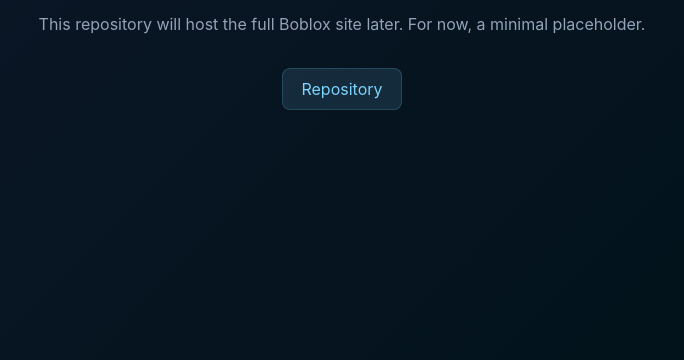
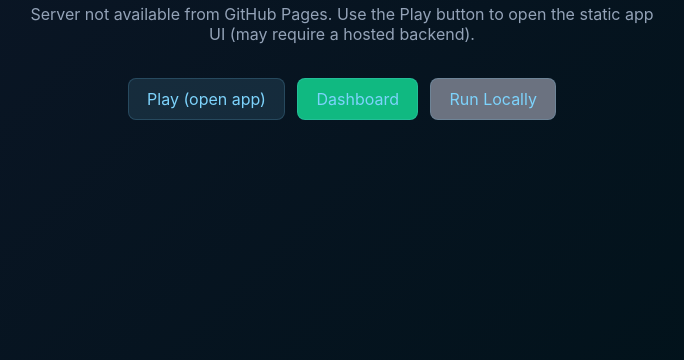
Before and after one commit to scriptlordguy/scriptlordguy.github.io, a website: page index.html in a window 1280 px wide. Shown: the part 440-800 px from the top of the page, without its empty margins (298-982 px from the left). Drawn offline with Linux system fonts and the light colour scheme; no server answers.

Commit message:
chore(ui): replace placeholder with launcher and health probe; add play/dashboard links

```diff
--- a/index.html
+++ b/index.html
@@ -12,9 +12,37 @@
     <main class="center">
       <img src="/assets/favicon.svg" alt="logo" class="logo" />
       <h1>Boblox</h1>
-      <p class="tag">Coming soon — site under construction.</p>
-      <p class="muted">This repository will host the full Boblox site later. For now, a minimal placeholder.</p>
-      <a class="cta" href="https://github.com/scriptlordguy/scriptlordguy.github.io">Repository</a>
+      <p class="tag">Play now — launching app...</p>
+      <p class="muted" id="status">Checking server availability...</p>
+      <div id="actions" style="display:none; margin-top:12px">
+        <a class="cta" id="play" href="/auth.html">Play (open app)</a>
+        <a class="cta" href="/dashboard.html" style="background:#10b981;margin-left:8px">Dashboard</a>
+        <a class="cta" href="/README.md" style="background:#6b7280;margin-left:8px">Run Locally</a>
+      </div>
     </main>
+    <script>
+      // Try to detect if the backend is live at this origin; if so, redirect to the app dashboard
+      const statusEl = document.getElementById('status');
+      const actions = document.getElementById('actions');
+
+      const tryHealth = async () => {
+        try {
+          const controller = new AbortController();
+          const id = setTimeout(()=>controller.abort(), 2000);
+          const r = await fetch('/health',{signal:controller.signal});
+          clearTimeout(id);
+          if(r.ok) {
+            statusEl.textContent = 'Server available — redirecting to Dashboard...';
+            window.location.href = '/dashboard.html';
+            return;
+          }
+        } catch(e) {
+          // not available
+        }
+        statusEl.textContent = 'Server not available from GitHub Pages. Use the Play button to open the static app UI (may require a hosted backend).';
+        actions.style.display = 'block';
+      };
+      tryHealth();
+    </script>
   </body>
 </html>
```
